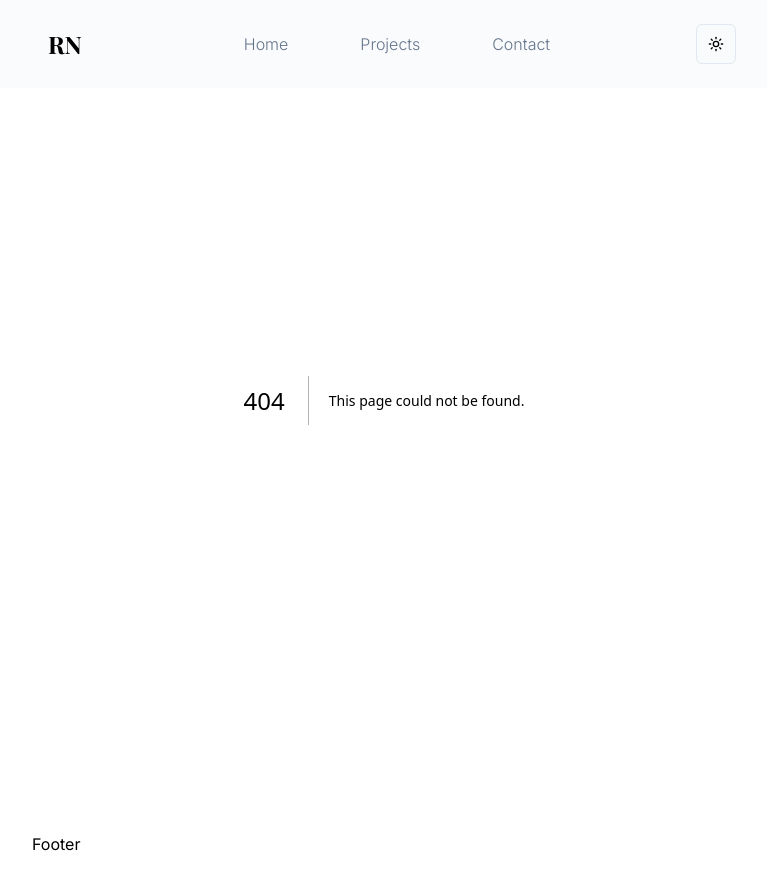
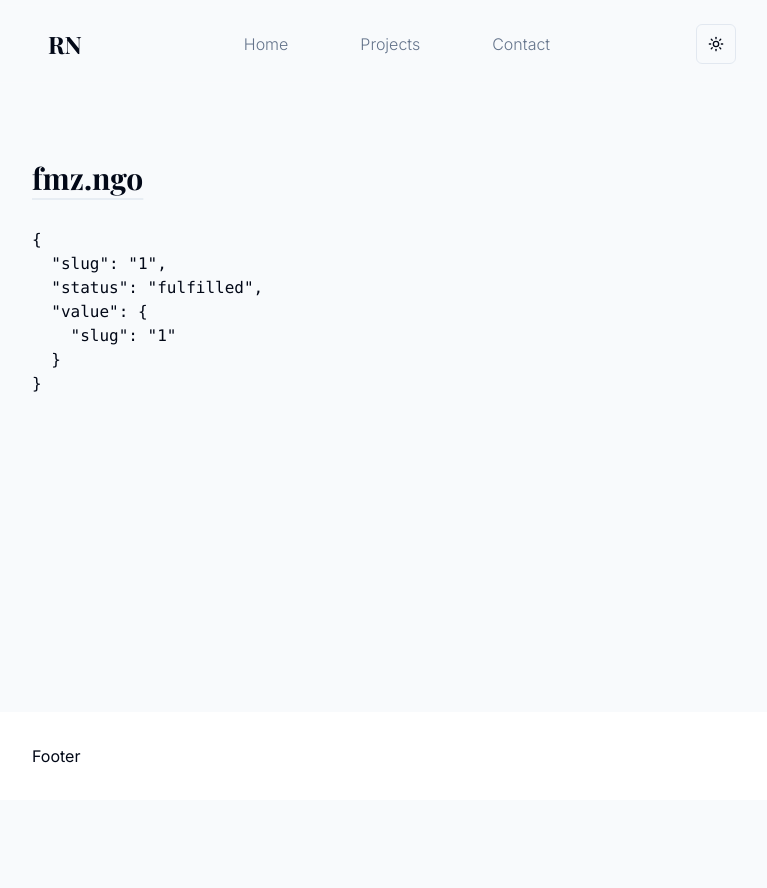
Before and after one commit to nemethricsi/nemethrichard, a Next.js app: page /projects/1 in a window 1280 px wide. Before the commit this address had no page. Shown: the whole page, without its empty margins (256-1023 px from the left). After the commit the page ends 800 px from the top, so only its background shows below. Built offline with nearby package versions, Linux system fonts and the light colour scheme; a web font is replaced by a local one.

Commit message:
add Single Project Page

```diff
--- /dev/null
+++ b/app/projects/[slug]/page.tsx
@@ -0,0 +1,10 @@
+export default function ProjectPage({ params }: { params: { slug: string } }) {
+  return (
+    <section className="pb-24 pt-24 sm:pt-40">
+      <div className="container flex max-w-3xl flex-col gap-8">
+        <h1 className="title">fmz.ngo</h1>
+        <pre>{JSON.stringify(params, null, 2)}</pre>
+      </div>
+    </section>
+  );
+}
```
